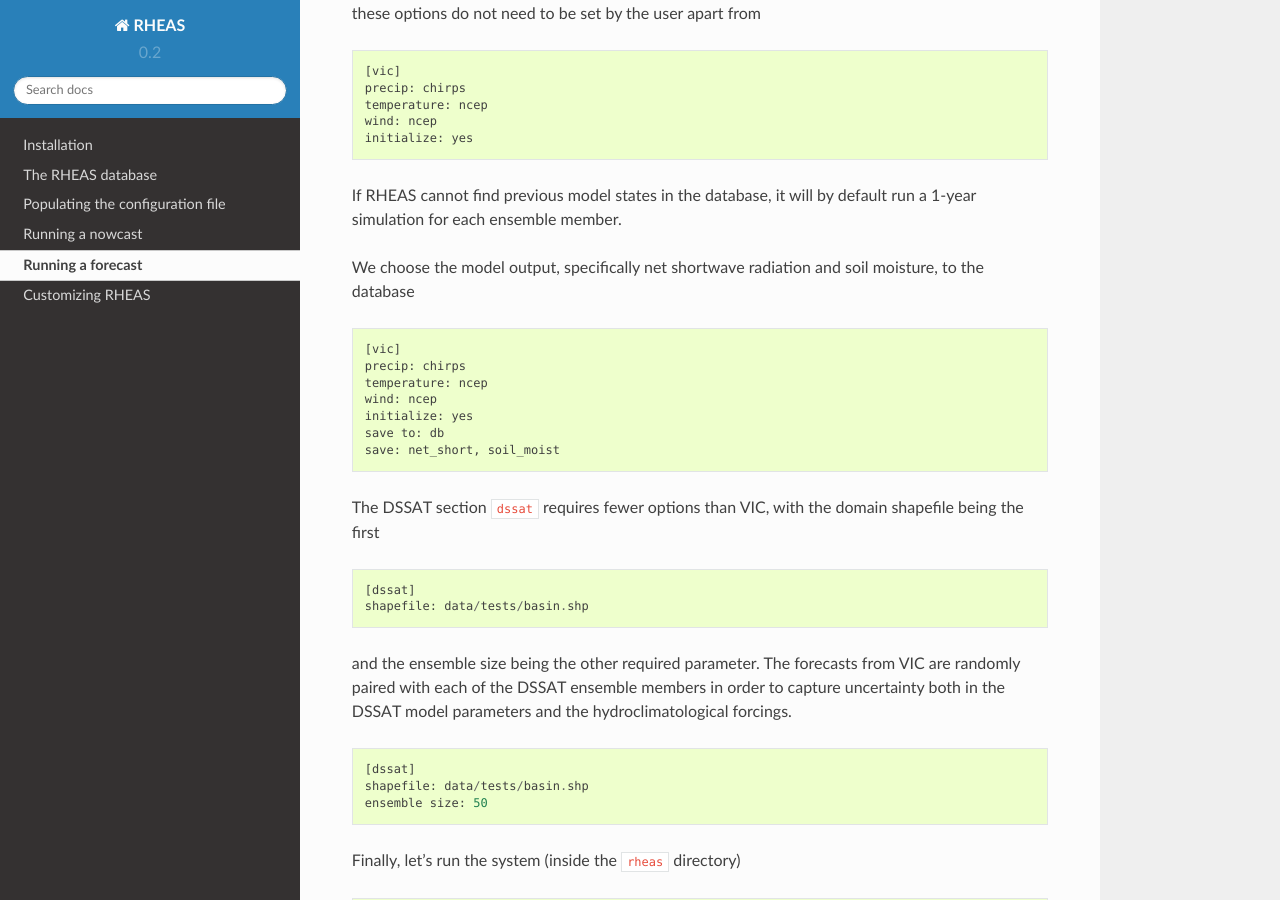
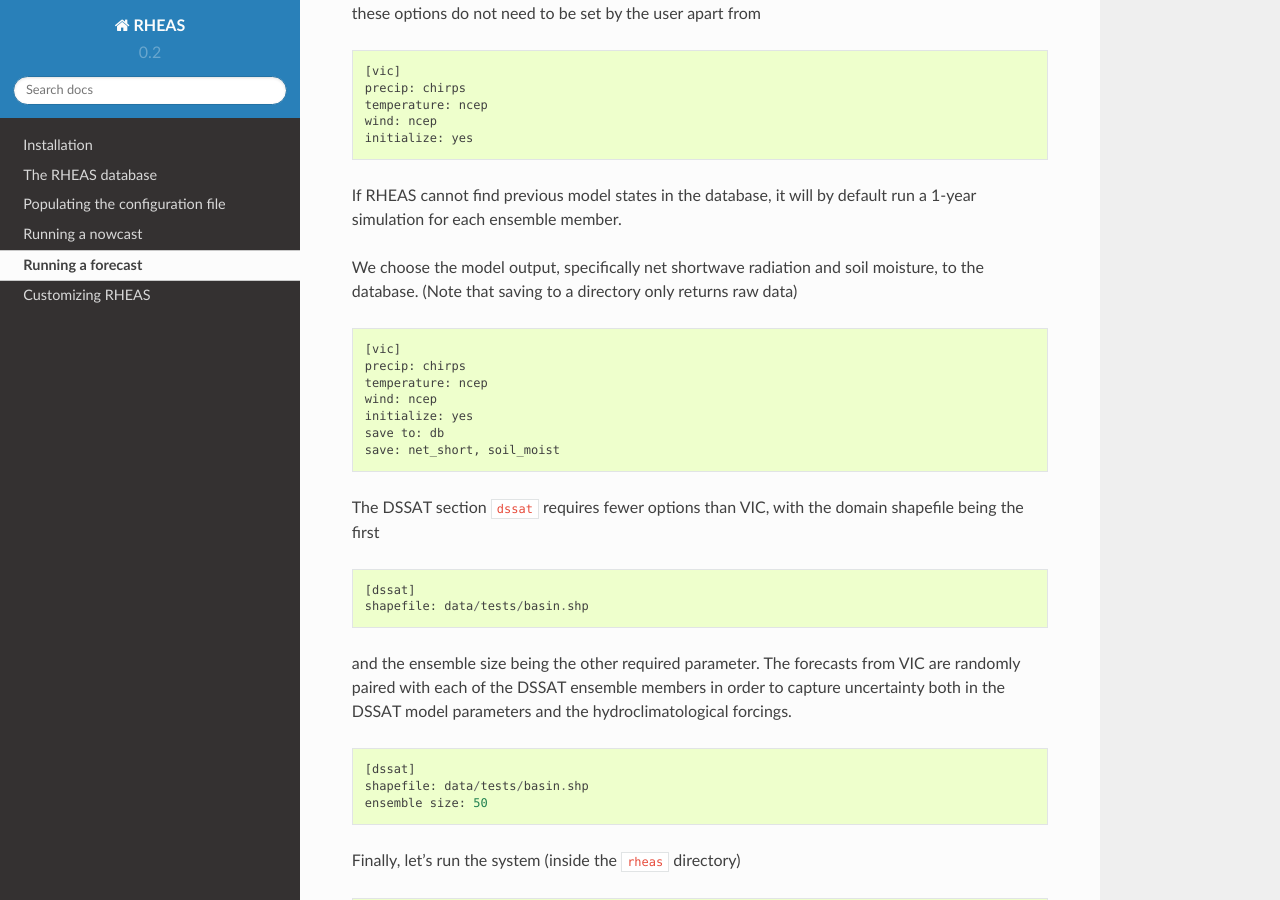
Before and after one commit to nasa/RHEAS, a Sphinx documentation site: the page built from doc/forecast.rst, in a window 1280 px wide and 900 px high, scrolled down 1949 px. Built offline with Sphinx 7.4.7 and the Read the Docs theme 2.0.0, drawn with Linux system fonts in a browser that asks for light colours; formulas are drawn with MathJax 3.

Commit message:
Update forecast.rst
Quick note on saving output to directory

```diff
--- a/doc/forecast.rst
+++ b/doc/forecast.rst
@@ -91,7 +91,7 @@
 
 .. compound::
 
-   We choose the model output, specifically net shortwave radiation and soil moisture, to the database ::
+   We choose the model output, specifically net shortwave radiation and soil moisture, to the database. (Note that saving to a directory only returns raw data) ::
 
     [vic]
     precip: chirps
```
